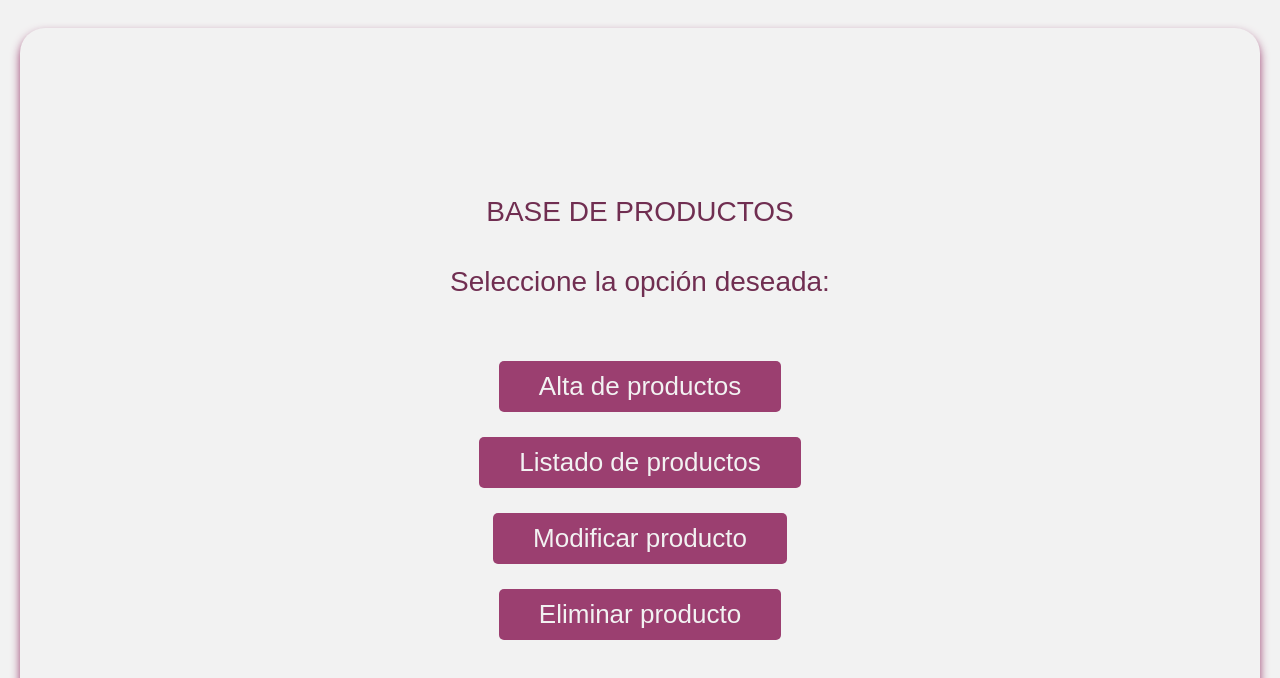
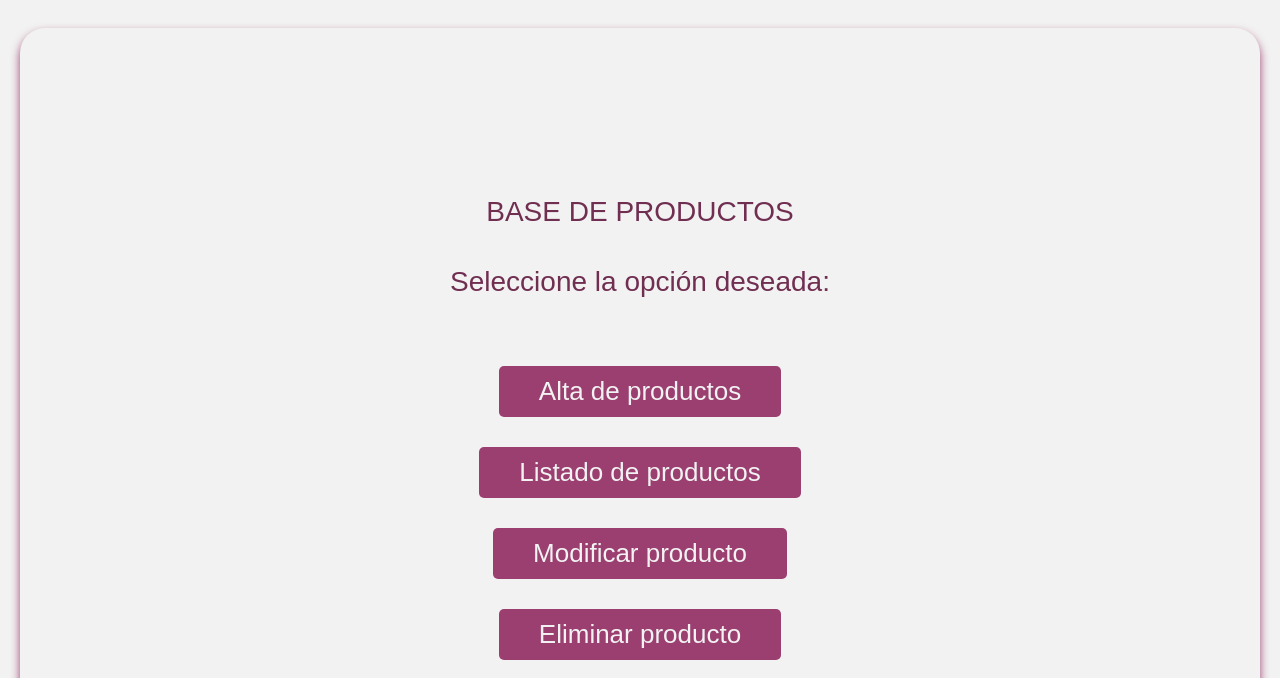
Before and after one commit to SevenOfNine7-9/grupo5-cac-backend, a plain HTML site: page index.html in a window 1280 px wide. Shown: the part 122-800 px from the top of the page. Drawn offline with Linux system fonts and the light colour scheme.

Commit message:
Update style.css

```diff
--- a/static/css/style.css
+++ b/static/css/style.css
@@ -228,7 +228,7 @@ table{
     max-width: 90%;
     margin: 0 auto;
     padding: 20px;
-    border-spacing: 10px;
+    border-spacing: 5px 15px;
 }
 
 table a{
```
